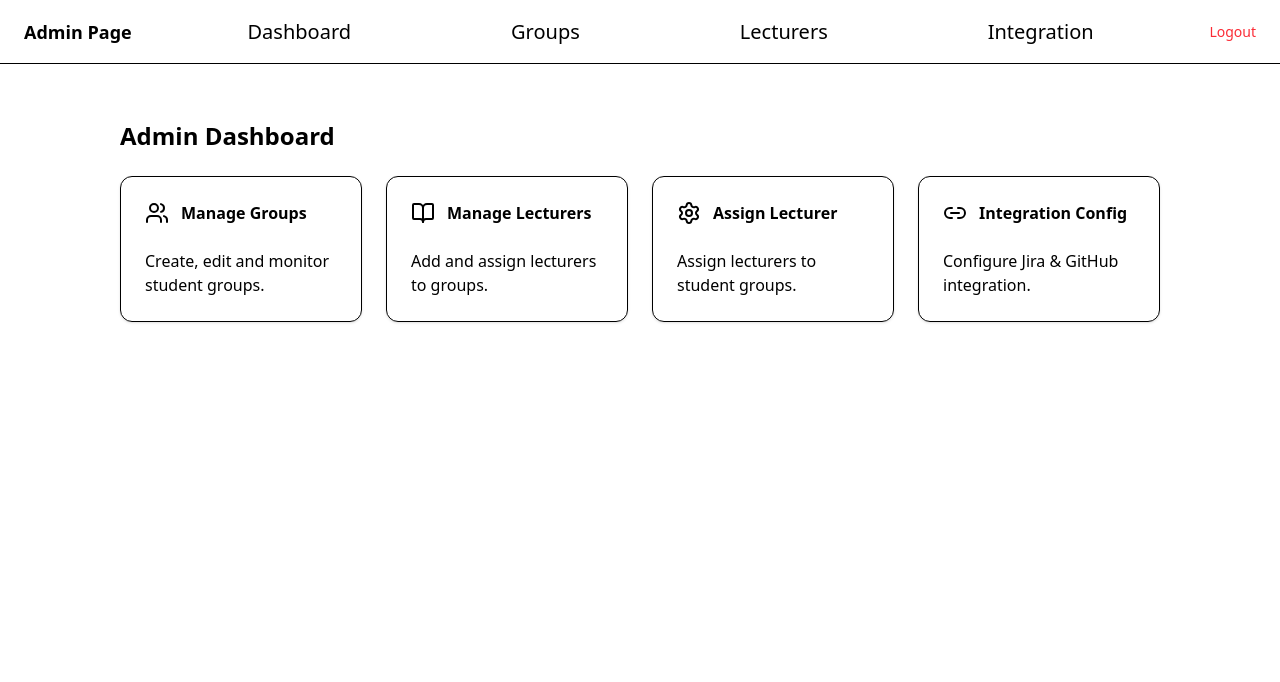
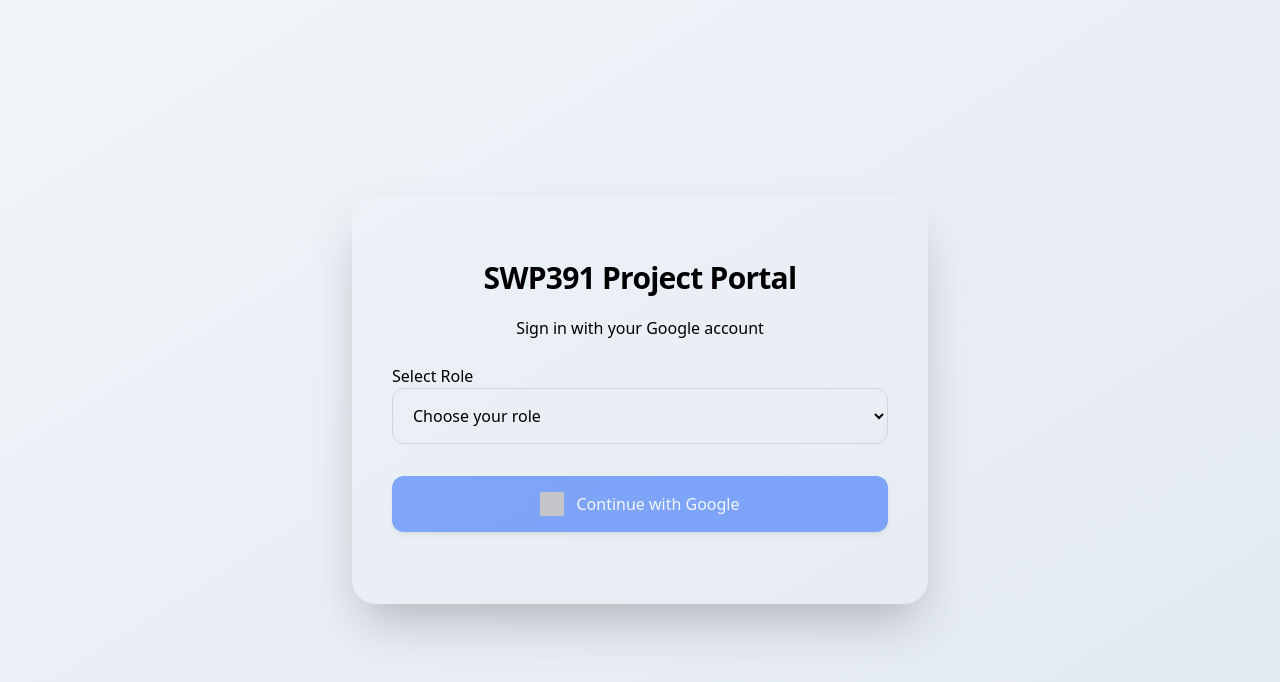
Before and after one commit to JiraGitWebTool-Group2/SWP391-Group2-FE, a React (Vite) app: page /login in a window 1280 px wide. Before the commit this address led to /admin. Shown: the top 682 px of the page. Built offline with nearby package versions, Linux system fonts and the light colour scheme; grey boxes are pictures that could not be loaded.

Commit message:
Implement authentication and authorization features with role-based routing

```diff
--- a/src/app/router.tsx
+++ b/src/app/router.tsx
@@ -1,53 +1,59 @@
 import { createBrowserRouter, Navigate } from "react-router-dom";
+import RequireAdmin from "@/components/guards/RequireAdmin";
+import RequireAuth from "@/components/guards/RequireAuth";
+
 import AdminLayout from "@/components/layout/AdminLayout";
-
-/* Admin Pages */
 import AdminDashboardPage from "@/features/admin/pages/AdminDashboardPage";
 import GroupManagementPage from "@/features/admin/pages/GroupManagementPage";
 import LecturerManagementPage from "@/features/admin/pages/LecturerManagementPage";
 import AssignLecturerPage from "@/features/admin/pages/AssignLecturerPage";
 import IntegrationConfigPage from "@/features/admin/pages/IntegrationConfigPage";
 
+import LoginPage from "@/features/auth/pages/LoginPage";
+import { DashboardPage } from "@/features/statistics/pages/DashboardPage";
+
 export const router = createBrowserRouter([
-  /* Redirect root -> admin */
   {
     path: "/",
-    element: <Navigate to="/admin" replace />,
+    element: <Navigate to="/login" replace />,
   },
 
-  /* ================= ADMIN ================= */
   {
-    path: "/admin",
-    element: <AdminLayout />,
+    path: "/login",
+    element: <LoginPage />,
+  },
+
+  // 🔐 ADMIN ONLY
+  {
+    element: <RequireAdmin />,
     children: [
-      /* Default dashboard */
       {
-        index: true,
-        element: <AdminDashboardPage />,
-      },
-
-      {
-        path: "groups",
-        element: <GroupManagementPage />,
-      },
-      {
-        path: "lecturers",
-        element: <LecturerManagementPage />,
-      },
-      {
-        path: "assign",
-        element: <AssignLecturerPage />,
-      },
-      {
-        path: "integration",
-        element: <IntegrationConfigPage />,
+        path: "/admin",
+        element: <AdminLayout />,
+        children: [
+          { index: true, element: <AdminDashboardPage /> },
+          { path: "groups", element: <GroupManagementPage /> },
+          { path: "lecturers", element: <LecturerManagementPage /> },
+          { path: "assign", element: <AssignLecturerPage /> },
+          { path: "integration", element: <IntegrationConfigPage /> },
+        ],
       },
     ],
   },
 
-  /* 404 fallback */
+  // 🔐 USER (non-admin)
+  {
+    element: <RequireAuth />,
+    children: [
+      {
+        path: "/dashboard",
+        element: <DashboardPage />,
+      },
+    ],
+  },
+
   {
     path: "*",
-    element: <Navigate to="/admin" replace />,
+    element: <Navigate to="/login" replace />,
   },
 ]);
--- /dev/null
+++ b/src/components/guards/RequireAdmin.tsx
@@ -0,0 +1,21 @@
+import { Navigate, Outlet } from "react-router-dom";
+import { useAuthStore } from "@/stores/auth.store";
+
+export default function RequireAdmin() {
+  const { accessToken, role } = useAuthStore((state) => ({
+    accessToken: state.accessToken,
+    role: state.role,
+  }));
+
+  // chưa login
+  if (!accessToken) {
+    return <Navigate to="/login" replace />;
+  }
+
+  // không phải admin
+  if (role !== "admin") {
+    return <Navigate to="/dashboard" replace />;
+  }
+
+  return <Outlet />;
+}
--- /dev/null
+++ b/src/components/guards/RequireAuth.tsx
@@ -0,0 +1,15 @@
+import { Navigate, Outlet, useLocation } from "react-router-dom";
+import { useAuthStore } from "@/stores/auth.store";
+
+export default function RequireAuth() {
+  const accessToken = useAuthStore((state: any) => state.accessToken);
+  const location = useLocation();
+
+  // ❌ Chưa login
+  if (!accessToken) {
+    return <Navigate to="/login" state={{ from: location }} replace />;
+  }
+
+  // ✅ Đã login
+  return <Outlet />;
+}
--- a/src/components/layout/Header.tsx
+++ b/src/components/layout/Header.tsx
@@ -8,14 +8,20 @@ import {
 import { cn } from "@/lib/utils";
 import { ModeToggle } from "../ui/mode-toggle";
 import { User, LayoutDashboard } from "lucide-react";
+import { useAuthStore } from "@/stores/auth.store"; // ✅ thêm dòng này
 
 function Header() {
   const location = useLocation();
   const navigate = useNavigate();
 
+  const { role } = useAuthStore(); // ✅ thêm dòng này
+
   const navItems = [
     { name: "Dashboard", path: "/dashboard" },
-    { name: "Sync", path: "/sync" },
+
+    // ✅ Ẩn Sync nếu là member
+    ...(role !== "member" ? [{ name: "Sync", path: "/sync" }] : []),
+
     { name: "Groups", path: "/groups" },
     { name: "Tasks", path: "/tasks" },
     { name: "SRS", path: "/srs/generate" },
@@ -41,7 +47,6 @@ function Header() {
           SWP391 Tracker
         </Link>
 
-        {/* Navigation */}
         <div className="flex items-center gap-8">
           <NavigationMenu>
             {navItems.map((item) => {
@@ -91,10 +96,8 @@ function Header() {
             })}
           </NavigationMenu>
 
-          {/* Divider */}
           <div className="h-6 w-px bg-slate-200 dark:bg-slate-700" />
 
-          {/* Right Section */}
           <div className="flex items-center gap-4">
             <Link
               to="/profile"
--- a/src/features/auth/components/LoginForm.tsx
+++ b/src/features/auth/components/LoginForm.tsx
@@ -1,29 +1,62 @@
+import { useState } from "react";
+import { useNavigate } from "react-router-dom";
 import { Card, CardContent, CardHeader, CardTitle } from "@/components/ui/card";
 import { Button } from "@/components/ui/button";
+import { useAuthStore } from "@/stores/auth.store";
 
 const LoginForm = () => {
+  const [role, setRole] = useState("");
+  const navigate = useNavigate();
+  const login = useAuthStore((state) => state.login); // ✅ lấy hàm login
+
+  const handleLogin = () => {
+    // mock token
+    login("mock-access-token", role);
+
+    if (role === "admin") {
+      navigate("/admin");
+    } else {
+      navigate("/dashboard");
+    }
+  };
+
   return (
-    <div className="min-h-screen flex items-center justify-center bg-muted/40">
-      <Card className="w-full max-w-md rounded-2xl shadow-xl">
-        <CardHeader className="space-y-2 text-center">
-          <CardTitle className="text-2xl font-bold">
-            SWP391 Project Management
+    <div className="min-h-screen flex items-center justify-center bg-gradient-to-br from-slate-100 to-slate-200 p-6">
+      <Card className="w-full max-w-xl shadow-2xl rounded-3xl border-0">
+        <CardHeader className="text-center space-y-3 pt-10">
+          <CardTitle className="text-3xl font-bold tracking-tight">
+            SWP391 Project Portal
           </CardTitle>
-          <p className="text-sm text-muted-foreground">
+          <p className="text-base text-muted-foreground">
             Sign in with your Google account
           </p>
         </CardHeader>
 
-        <CardContent className="space-y-4">
+        <CardContent className="space-y-8 pb-12 px-10">
+          <div className="space-y-3">
+            <label className="text-base font-medium">Select Role</label>
+            <select
+              value={role}
+              onChange={(e) => setRole(e.target.value)}
+              className="w-full h-14 rounded-xl border border-gray-300 px-4 text-base focus:outline-none focus:ring-2 focus:ring-blue-500 transition"
+            >
+              <option value="">Choose your role</option>
+              <option value="admin">Admin</option>
+              <option value="lecturer">Lecturer</option>
+              <option value="leader">Team Leader</option>
+              <option value="member">Team Member</option>
+            </select>
+          </div>
+
           <Button
-            type="button"
-            variant="outline"
-            className="w-full flex items-center justify-center gap-3 hover:bg-gray-200 transition"
+            onClick={handleLogin} // ✅ thêm onClick
+            disabled={!role}
+            className="w-full h-14 bg-blue-600 hover:bg-blue-700 text-white text-base rounded-xl flex items-center justify-center gap-3 transition shadow-md hover:shadow-lg disabled:opacity-50"
           >
             <img
               src="https://www.svgrepo.com/show/475656/google-color.svg"
               alt="Google"
-              className="h-5 w-5"
+              className="h-6 w-6"
             />
             Continue with Google
           </Button>
--- a/src/features/auth/pages/LoginPage.tsx
+++ b/src/features/auth/pages/LoginPage.tsx
@@ -3,11 +3,7 @@ import LoginForm from "../components/LoginForm";
 
 const LoginPage = () => {
   return (
-    <div
-      className="
-        flex min-h-screen items-center justify-center p-6
-      "
-    >
+    <div className="min-h-screen bg-gray-100">
       <LoginForm />
     </div>
   );
--- a/src/features/sync/components/SyncForm.tsx
+++ b/src/features/sync/components/SyncForm.tsx
@@ -7,6 +7,7 @@ import {
 } from "@/components/ui/card";
 import { Button } from "@/components/ui/button";
 import { Checkbox } from "@/components/ui/checkbox";
+import { Input } from "@/components/ui/input";
 import {
   Select,
   SelectTrigger,
@@ -14,7 +15,7 @@ import {
   SelectContent,
   SelectItem,
 } from "@/components/ui/select";
-import { RefreshCw } from "lucide-react";
+import { RefreshCw, Link2, CheckCircle } from "lucide-react";
 
 const SyncForm = () => {
   return (
@@ -31,19 +32,40 @@ const SyncForm = () => {
           </CardHeader>
 
           <CardContent className="space-y-8">
-            {/* Project Group */}
-            <div className="space-y-2">
-              <label className="text-sm font-medium text-slate-600">
-                Project Group
-              </label>
-              <Select>
-                <SelectTrigger className="h-12 rounded-xl border-slate-200 focus:ring-2 focus:ring-blue-400 transition-all">
-                  <SelectValue placeholder="Select Project Group" />
-                </SelectTrigger>
-                <SelectContent>
-                  <SelectItem value="sp26">SP26 Project</SelectItem>
-                </SelectContent>
-              </Select>
+            {/* Repository Links */}
+            <div className="space-y-6">
+              <div className="space-y-2">
+                <label className="text-sm font-medium text-slate-600">
+                  GitHub Repository URL
+                </label>
+                <div className="flex gap-3">
+                  <Input
+                    placeholder="https://github.com/your-org/your-repo"
+                    className="h-12 rounded-xl border-slate-200 focus:ring-2 focus:ring-blue-400"
+                  />
+                </div>
+              </div>
+
+              <div className="space-y-2">
+                <label className="text-sm font-medium text-slate-600">
+                  Jira Project URL
+                </label>
+                <div className="flex gap-3">
+                  <Input
+                    placeholder="https://your-domain.atlassian.net"
+                    className="h-12 rounded-xl border-slate-200 focus:ring-2 focus:ring-indigo-400"
+                  />
+                </div>
+              </div>
+
+              {/* Check Button */}
+              <Button
+                variant="outline"
+                className="w-full h-11 rounded-xl border-blue-500 text-blue-600 hover:bg-blue-50 flex items-center gap-2"
+              >
+                <CheckCircle size={18} />
+                Check Connection
+              </Button>
             </div>
 
             {/* Platform Selection */}
@@ -76,16 +98,68 @@ const SyncForm = () => {
 
               <CardContent className="grid grid-cols-2 gap-4">
                 <Select>
-                  <SelectTrigger className="h-11 rounded-xl border-slate-200 focus:ring-2 focus:ring-indigo-400 transition-all">
+                  <SelectTrigger className="h-11 rounded-xl border-slate-200 focus:ring-2 focus:ring-indigo-400">
                     <SelectValue placeholder="Issue Type" />
                   </SelectTrigger>
+                  <SelectContent>
+                    <SelectItem value="bug">Bug</SelectItem>
+                    <SelectItem value="task">Task</SelectItem>
+                  </SelectContent>
                 </Select>
 
                 <Select>
-                  <SelectTrigger className="h-11 rounded-xl border-slate-200 focus:ring-2 focus:ring-indigo-400 transition-all">
+                  <SelectTrigger className="h-11 rounded-xl border-slate-200 focus:ring-2 focus:ring-indigo-400">
                     <SelectValue placeholder="Sprint" />
                   </SelectTrigger>
+                  <SelectContent>
+                    <SelectItem value="sprint1">Sprint 1</SelectItem>
+                    <SelectItem value="sprint2">Sprint 2</SelectItem>
+                  </SelectContent>
                 </Select>
+              </CardContent>
+            </Card>
+            {/* GitHub Scope */}
+            <Card className="rounded-2xl border border-slate-200 shadow-sm bg-slate-50/50">
+              <CardHeader className="pb-2">
+                <CardTitle className="text-sm font-semibold text-slate-700">
+                  GitHub Scope
+                </CardTitle>
+              </CardHeader>
+
+              <CardContent className="space-y-6">
+                {/* Options */}
+                <div className="grid grid-cols-2 gap-4">
+                  {["Commits", "Pull Requests"].map((item) => (
+                    <label
+                      key={item}
+                      className="flex items-center gap-3 p-4 rounded-2xl border border-slate-200 bg-white hover:bg-indigo-50 transition-all cursor-pointer shadow-sm hover:shadow-md"
+                    >
+                      <Checkbox />
+                      <span className="text-sm font-medium text-slate-700">
+                        {item}
+                      </span>
+                    </label>
+                  ))}
+                </div>
+
+                {/* Date Range */}
+                <div className="grid grid-cols-2 gap-4">
+                  <div className="space-y-2">
+                    <label className="text-xs text-slate-500">From</label>
+                    <Input
+                      type="date"
+                      className="h-11 rounded-xl border-slate-200 focus:ring-2 focus:ring-indigo-400"
+                    />
+                  </div>
+
+                  <div className="space-y-2">
+                    <label className="text-xs text-slate-500">To</label>
+                    <Input
+                      type="date"
+                      className="h-11 rounded-xl border-slate-200 focus:ring-2 focus:ring-indigo-400"
+                    />
+                  </div>
+                </div>
               </CardContent>
             </Card>
 
--- /dev/null
+++ b/src/stores/auth.store.ts
@@ -0,0 +1,15 @@
+import { create } from "zustand";
+
+interface AuthState {
+  accessToken: string | null;
+  role: string | null;
+  login: (token: string, role: string) => void;
+  logout: () => void;
+}
+
+export const useAuthStore = create<AuthState>((set) => ({
+  accessToken: null,
+  role: null,
+  login: (token, role) => set({ accessToken: token, role }),
+  logout: () => set({ accessToken: null, role: null }),
+}));
```
